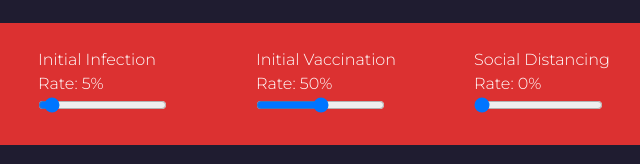
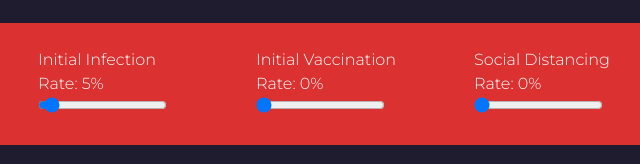
Before and after one commit to liwll/covid-sim-vizathon-2021, a website built with webpack: page dist/index.html in a window 1280 px wide. Shown: the part 3624-3788 px from the top of the page, 528-1168 px from the left. Built offline with nearby package versions, Linux system fonts and the light colour scheme; no server answers; files whose address does not match are found by name; a web font is replaced by a local one; what @deck.gl/google-maps, @deck.gl/layers would draw is missing.

Commit message:
Change initial simulation values

```diff
--- a/src/sim/simController.js
+++ b/src/sim/simController.js
@@ -3,7 +3,7 @@ import { init, animate } from './canvas.js';
 let isAnimating = false;
 let population = 200;
 let initInfectionRate = 0.05;
-let initVaccinationRate = 0.5;
+let initVaccinationRate = 0;
 let initDistancingRate = 0;
 const simController = () => {
     const startButton = document.getElementById('start-btn');
```
Also changed, not shown: dist/index.html, 1 other file.
